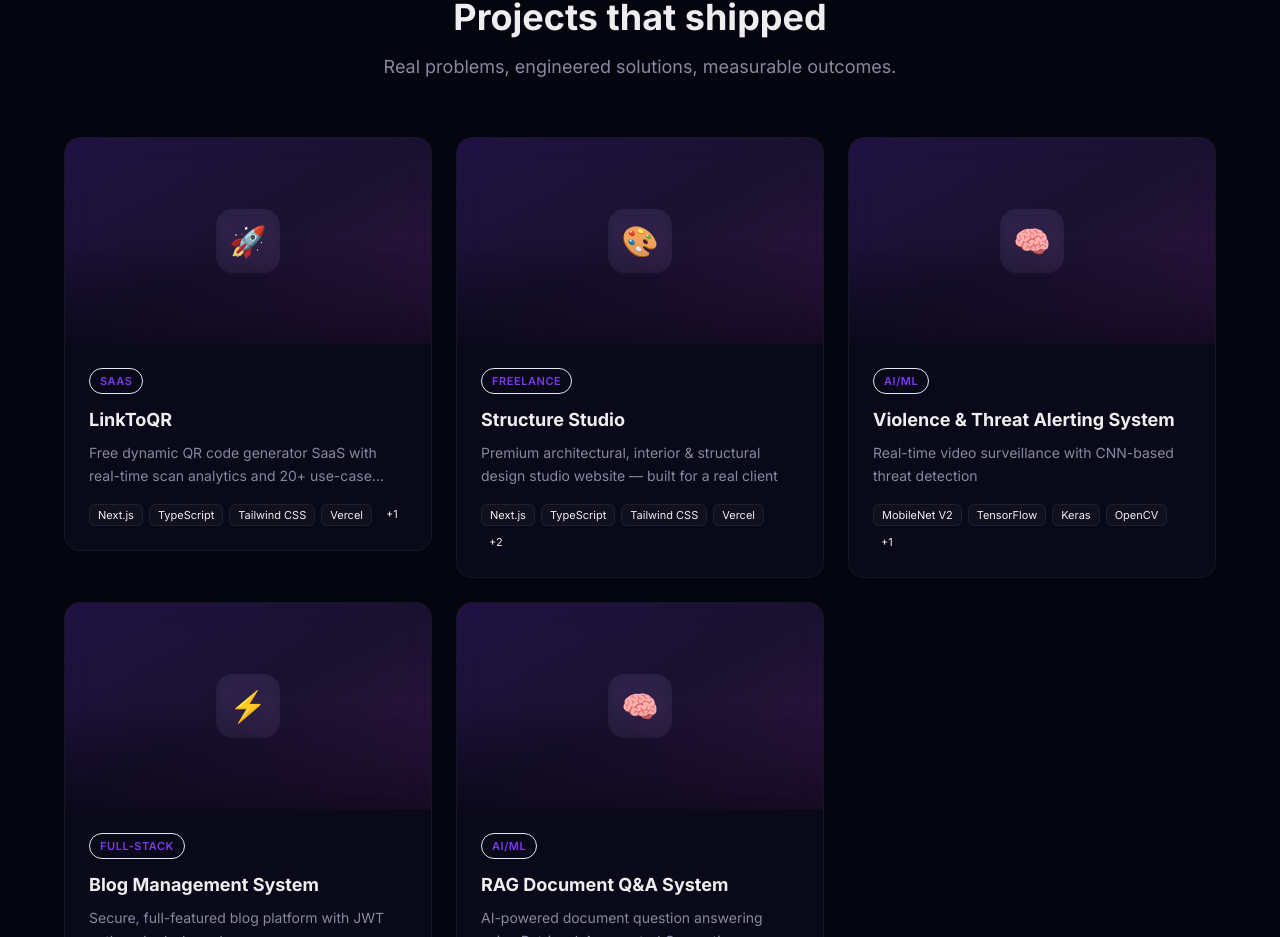
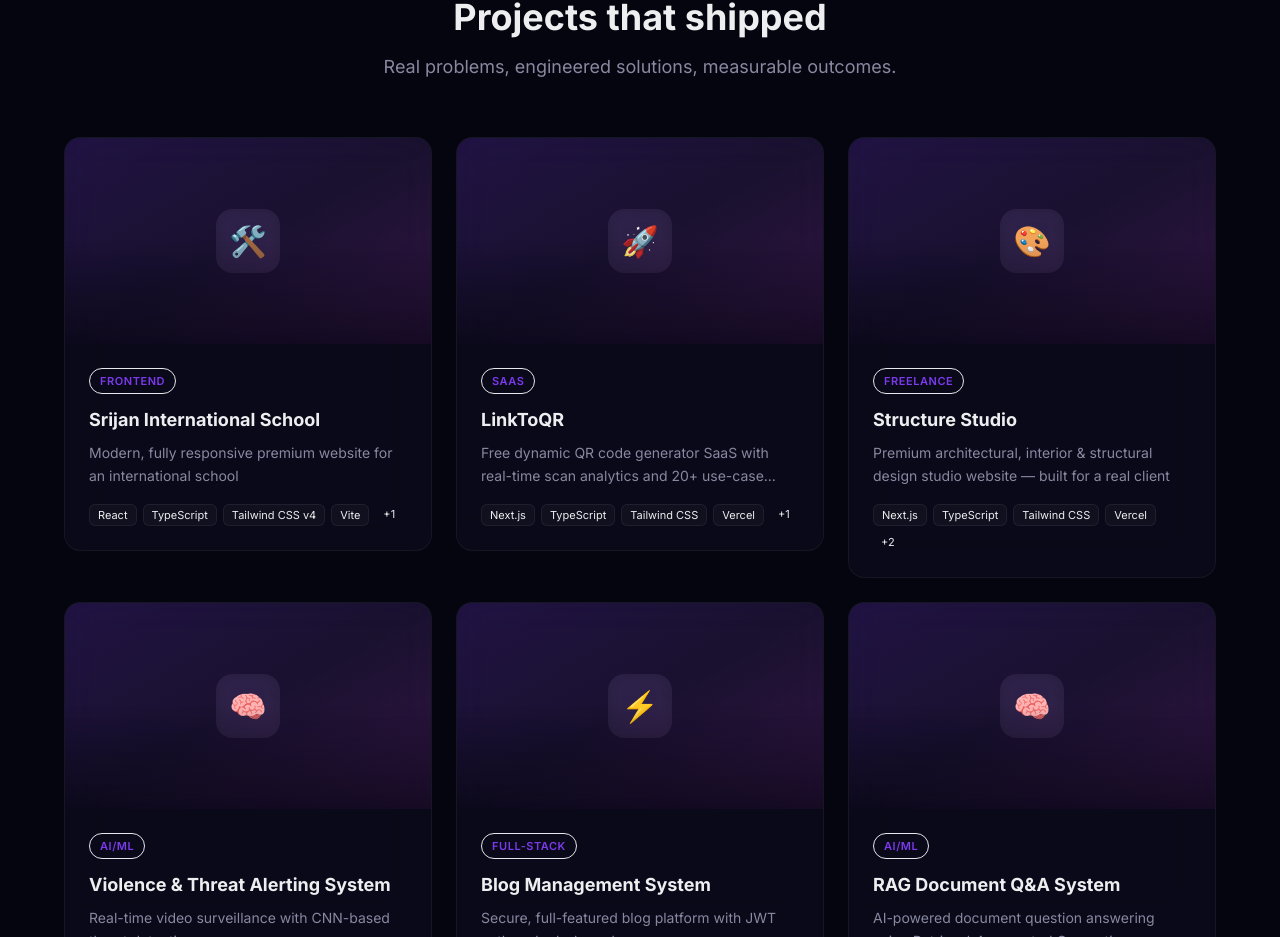
Before and after one commit to kushsengar/portfolio_kush, a Next.js app: page / in a window 1280 px wide. Shown: the part 1126-2063 px from the top of the page. Built offline with nearby package versions, Linux system fonts and the light colour scheme.

Commit message:
feat: added Srijan International School project to portfolio

```diff
--- a/src/data/projects.ts
+++ b/src/data/projects.ts
@@ -15,6 +15,32 @@
 }
 
 export const projects: Project[] = [
+  {
+    slug: "srijan-school",
+    title: "Srijan International School",
+    tagline: "Modern, fully responsive premium website for an international school",
+    thumbnail: "/projects/srijan-school.png",
+    category: "Frontend",
+    role: "Frontend Developer",
+    techStack: [
+      "React",
+      "TypeScript",
+      "Tailwind CSS v4",
+      "Vite",
+      "React Router",
+    ],
+    problem:
+      "Srijan International School needed a premium, modern, and visually stunning web presence to showcase their academic excellence, facilities, and campus. The website required a fast, responsive, and accessible architecture.",
+    solution:
+      "Designed and developed a complete frontend solution using React 19 and Vite for instant load times. Implemented a sophisticated design language using Tailwind CSS v4, featuring custom glassmorphism, smooth scroll animations, and interactive galleries. Built a component-driven architecture with 8 dedicated pages including academics, admissions, faculty, and contact workflows.",
+    impact: [
+      "Responsive, mobile-first design with interactive UI components",
+      "Highly optimized production build with client-side routing",
+      "Modern aesthetic with custom scroll animations and gallery lightbox",
+    ],
+    liveUrl: "https://srijan-school.vercel.app/",
+    featured: true,
+  },
   {
     slug: "linktoqr",
     title: "LinkToQR",
```
Also changed, not shown: public/projects/srijan-school.png (added).
